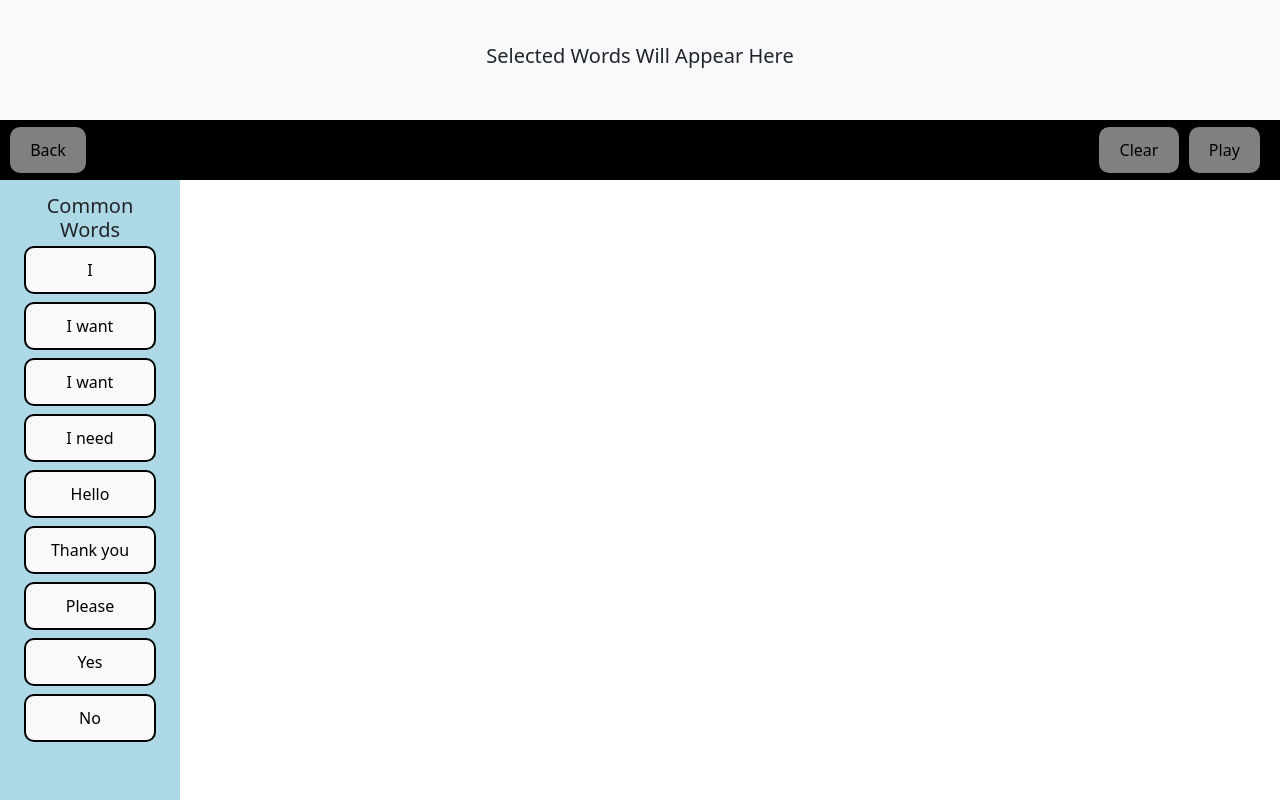
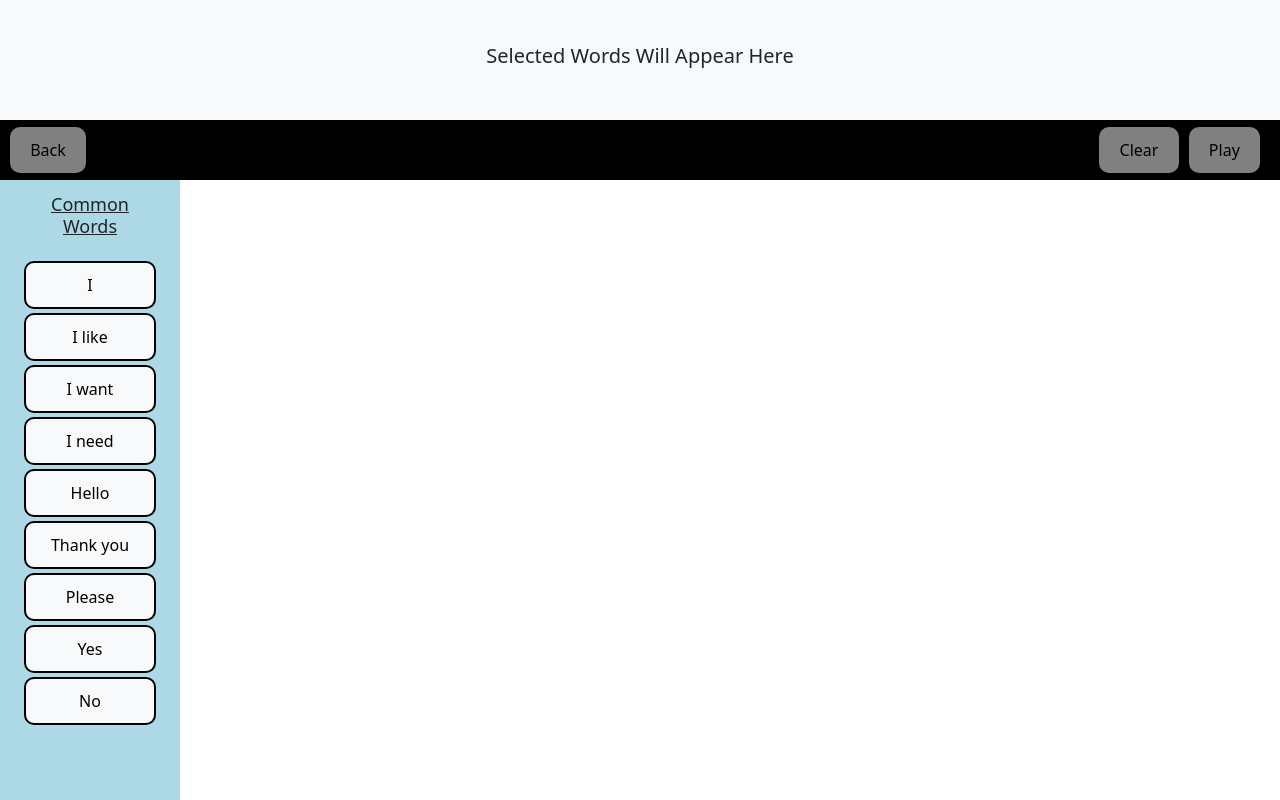
Before and after one commit to kingsawpdx/SpeakEasy, a React (Vite) app: page /category/1 in a window 1280 px wide. Built offline with nearby package versions, Linux system fonts and the light colour scheme.

Commit message:
style change

```diff
--- a/src/App.css
+++ b/src/App.css
@@ -20,7 +20,7 @@
 }
 
 .word-list-container {
-  padding-top: 150px;
+  padding-top: 140px;
 }
 
 .word-button {
--- a/src/CategoryPage.jsx
+++ b/src/CategoryPage.jsx
@@ -62,7 +62,7 @@ const CategoryPage = () => {
       />
 
       <div className="category-main">
-        <div className="row g-4 mt-5">
+        <div className="row g-4 ">
           {/* Subcategories (with blue background) */}
           {subcategories.map((subcategory) => (
             <div
--- a/src/SideBar.css
+++ b/src/SideBar.css
@@ -1,6 +1,6 @@
 .sidebar {
   width: 200px;
-  background:blue;
+  background:lightblue;
   height: 100vh;
   position: fixed;
   left: 0;
@@ -15,6 +15,14 @@
   padding: 20px;
 }
 
-.h5 {
-  font-size: small;
+.sidebar h5 {
+  font-size: 18px;
+  text-decoration: underline;
+  text-align: center;
+  margin-bottom: 10px;
 }
+
+
+.sidebar-button:hover {
+  background: #e9ecef;
+}
--- a/src/SideBar.jsx
+++ b/src/SideBar.jsx
@@ -3,7 +3,7 @@ import './SideBar.css';
 const SideBar = ({ handlePlay }) => {
   const commonWords = [
     { id: 1, word: "I" },
-    { id: 2, word: "I want" },
+    { id: 2, word: "I like" },
     { id: 2, word: "I want" },
     { id: 3, word: "I need" },
     { id: 4, word: "Hello" },
@@ -15,12 +15,12 @@ const SideBar = ({ handlePlay }) => {
 
   return (
     <div className="sidebar fixed-left p-4" style={{ width: '180px', background: 'lightblue', height: '100vh', overflowY: 'auto', marginTop:'170px'}}>
-      <h5 className="text-center mb-1">Common Words</h5>
-      <div className="d-flex flex-column">
+      <h5 className="text-center mb-4">Common Words</h5>
+      <div className="d-flex flex-column " >
         {commonWords.map((item) => (
           <button
             key={item.id}
-            className="btn btn-light mb-2 sidebar-button"
+            className="btn btn-light mb-1 sidebar-button"
             onClick={() => handlePlay(item.word)}
             style={{ border: '2px solid black', borderRadius: '10px', padding: '10px' }}
           >
```
